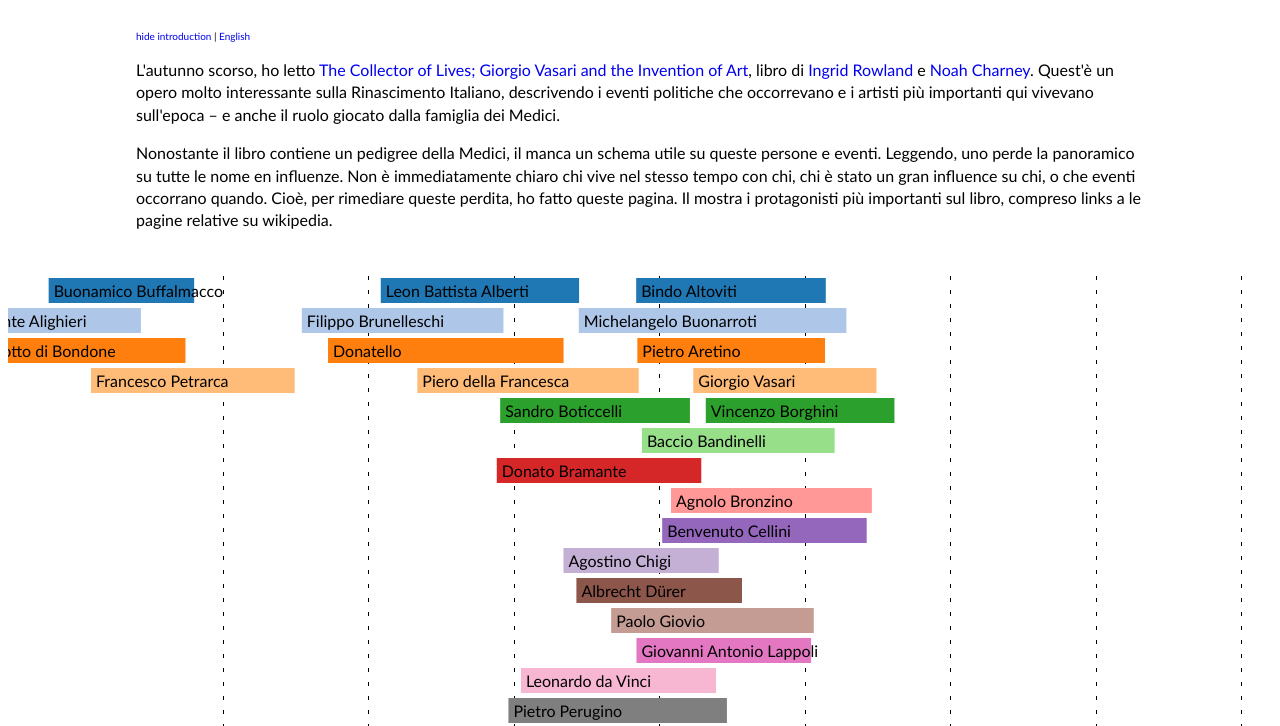
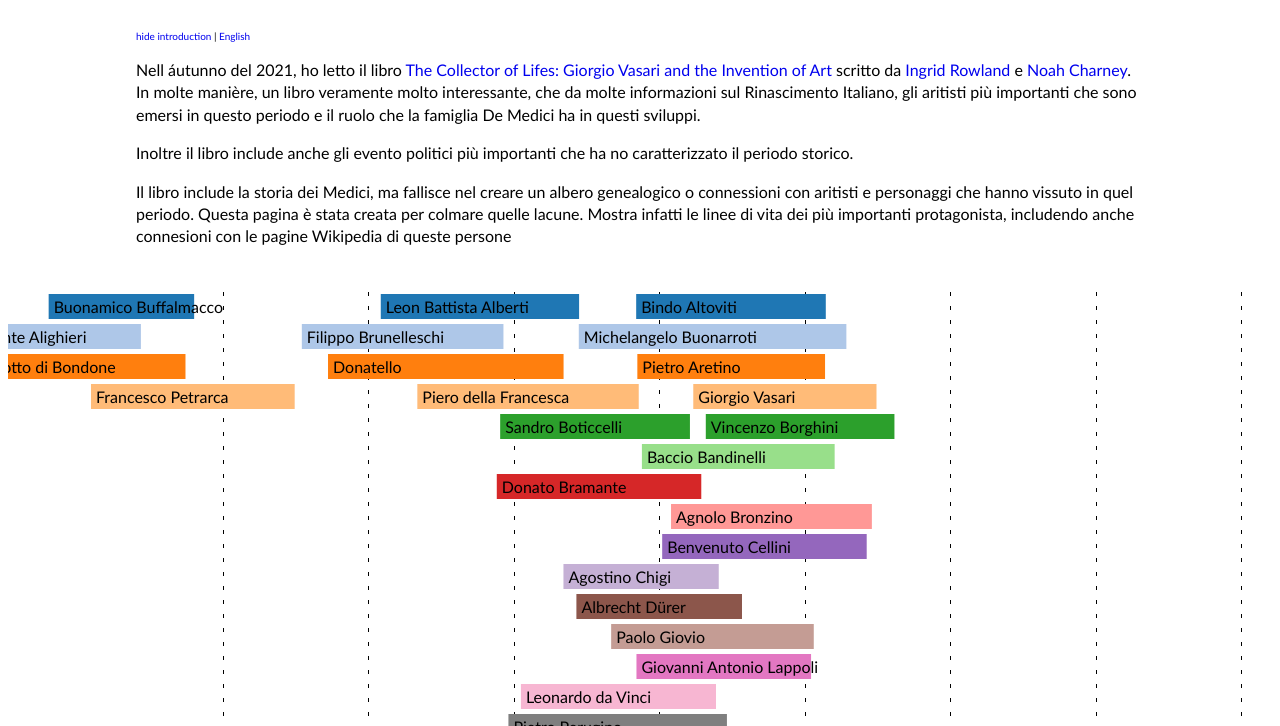
Before and after one commit to bart314/timeline, a plain HTML site: page index.html in a window 1280 px wide. Shown: the part 74-800 px from the top of the page. Drawn offline with nearby package versions, Linux system fonts and the light colour scheme.

Commit message:
Italiaans verbeterd dankzij Nicole Veronesi.

```diff
--- a/index.html
+++ b/index.html
@@ -23,8 +23,11 @@
   </p>
 
   <div id="intro">
-    <p>L'autunno scorso, ho letto <a href="https://www.amazon.com/Collector-Lives-Giorgio-Vasari-Invention/dp/0393241319" target="_blank">The Collector of Lives; Giorgio Vasari and the Invention of Art</a>, libro di <a href="https://history.nd.edu/people/ingrid-rowland/" target="_blank">Ingrid Rowland</a> e <a href="https://noahcharney.smugmug.com/" target="_blank">Noah Charney</a>. Quest'è un opero molto interessante sulla Rinascimento Italiano, descrivendo i eventi politiche che occorrevano e i artisti più importanti qui vivevano sull'epoca – e anche il ruolo giocato dalla famiglia dei Medici.</p>
-    <p>Nonostante il libro contiene un pedigree della Medici, il manca un schema utile su queste persone e eventi. Leggendo, uno perde la panoramico su tutte le nome en influenze. Non è immediatamente chiaro chi vive nel stesso tempo con chi, chi è stato un gran influence su chi, o che eventi occorrano quando. Cioè, per rimediare queste perdita, ho fatto queste pagina. Il mostra i protagonisti più importanti sul libro, compreso links a le pagine relative su wikipedia.</p>
+    <p>Nell áutunno del 2021, ho letto il libro <a href="https://www.amazon.com/Collector-Lives-Giorgio-Vasari-Invention/dp/0393241319">The Collector of Lifes: Giorgio Vasari and the Invention of Art</a> scritto da <a href="https://history.nd.edu/people/ingrid-rowland/">Ingrid Rowland</a> e <a href="https://noahcharney.smugmug.com/">Noah Charney</a>. In molte manière, un libro veramente molto interessante, che da molte informazioni sul Rinascimento Italiano, gli aritisti più importanti che sono emersi in questo periodo e il ruolo che la famiglia De Medici ha in questi sviluppi.</p>
+
+    <p>Inoltre il libro include anche gli evento politici più importanti che ha no caratterizzato il periodo storico.</p>
+
+    <p>Il libro include la storia dei Medici, ma  fallisce nel creare un albero genealogico o connessioni con aritisti e personaggi che hanno vissuto in quel periodo. Questa pagina è stata creata per colmare quelle lacune. Mostra infatti le linee di vita dei più importanti protagonista, includendo anche connesioni con le pagine Wikipedia di queste persone</p>
   </div>
 
    <div id="timeline"></div>
```
Also changed, not shown: 1 other file.
